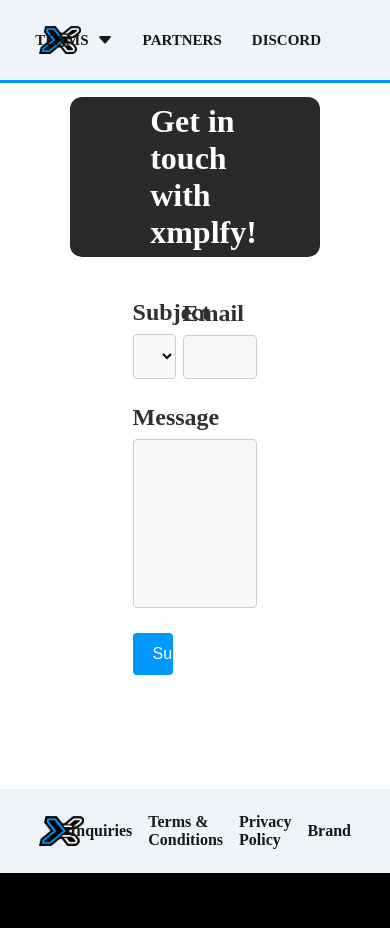
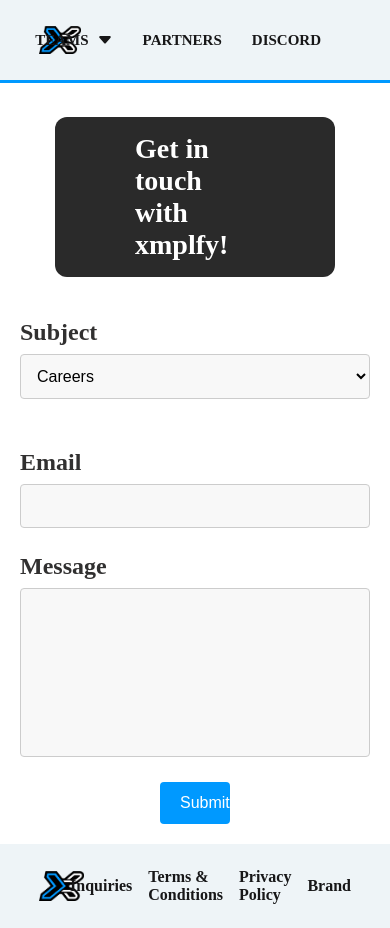
Before and after one commit to KodiakAgency/xmplfy2024, a Next.js app: page /inquiries in a window 390 px wide. Before the commit the page ends 873 px from the top, so only its background shows below. Built offline with nearby package versions, Linux system fonts and the light colour scheme.

Commit message:
scaling for contact

```diff
--- a/src/pages/inquiries.tsx
+++ b/src/pages/inquiries.tsx
@@ -86,7 +86,7 @@ class inquiries extends Component {
 						</div>
 						<div className="form">
 							<form onSubmit={this.handleSubmit}>
-								<div className="flex">
+								<div className="setting">
 									<div className="subject">
 										<label
 											htmlFor="subject"
--- a/src/styles/components/_inquiries.scss
+++ b/src/styles/components/_inquiries.scss
@@ -26,7 +26,7 @@
 	flex-direction: column;
 	height: 100%;
 
-	.flex {
+	.setting {
 		max-width: 40%;
 		display: flex;
 		justify-content: space-between;
@@ -190,3 +190,41 @@
 .block {
 	display: block;
 }
+
+@media screen and (max-width: 768px) {
+	.inquiries_container {
+		min-height: auto;
+		padding: 20px; /* Add some padding for spacing */
+	}
+
+	.inquiries {
+		width: 100%;
+		flex-direction: column; /* Stack content vertically */
+	}
+
+	.teamPage__body {
+		font-size: 14px;
+	}
+
+	.subject,
+	.email,
+	.message {
+		width: 100%;
+		max-width: 100%; /* Make inputs and textarea full width */
+	}
+
+	.submitmsg {
+		max-width: 100%;
+		text-align: center; /* Center the button */
+	}
+
+	.setting {
+		max-width: 100% !important;
+		width: 100%;
+		display: flex;
+		flex-direction: column;
+		text-align: c;
+	}
+
+	/* You can add more specific styles for smaller screens here */
+}
```
